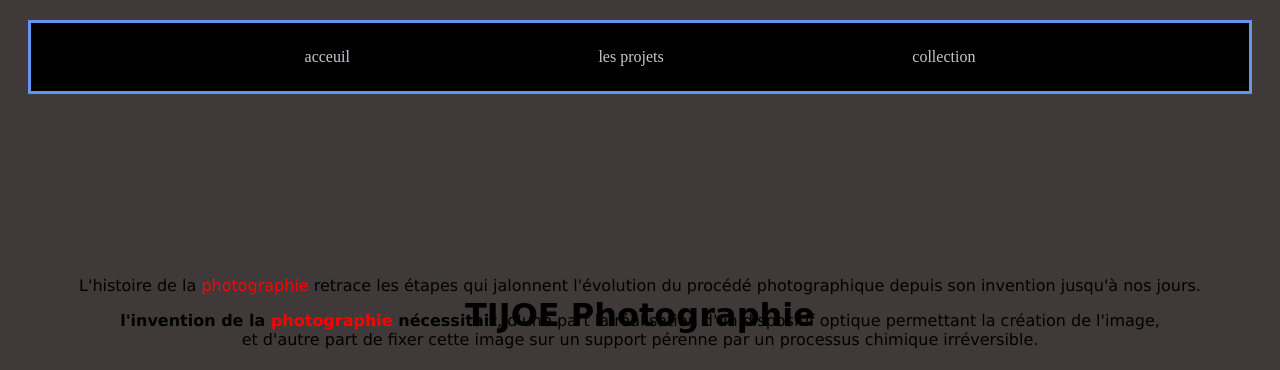
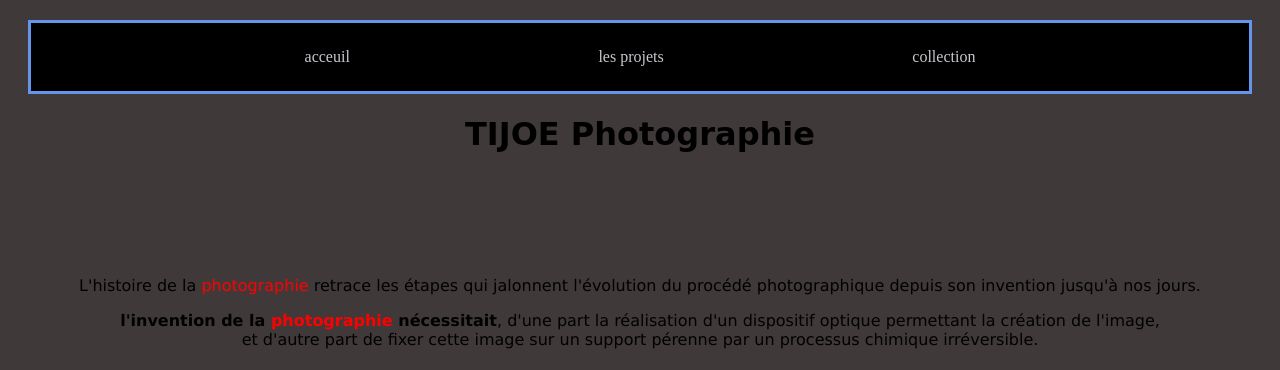
Before and after one commit to Tijoe680/cdui1, a plain HTML site: page cdui1-main/index.html in a window 1280 px wide. Shown: the top 370 px of the page. Drawn offline with Linux system fonts and the light colour scheme.

Commit message:
Update mise en page.css

```diff
--- a/cdui1-main/mise en page.css
+++ b/cdui1-main/mise en page.css
@@ -37,7 +37,7 @@ h1{
     background-color: black; */
     text-align: center;
     font-family:cursive;
-    margin-top: 16%;
+
 }
 
 img {
```
